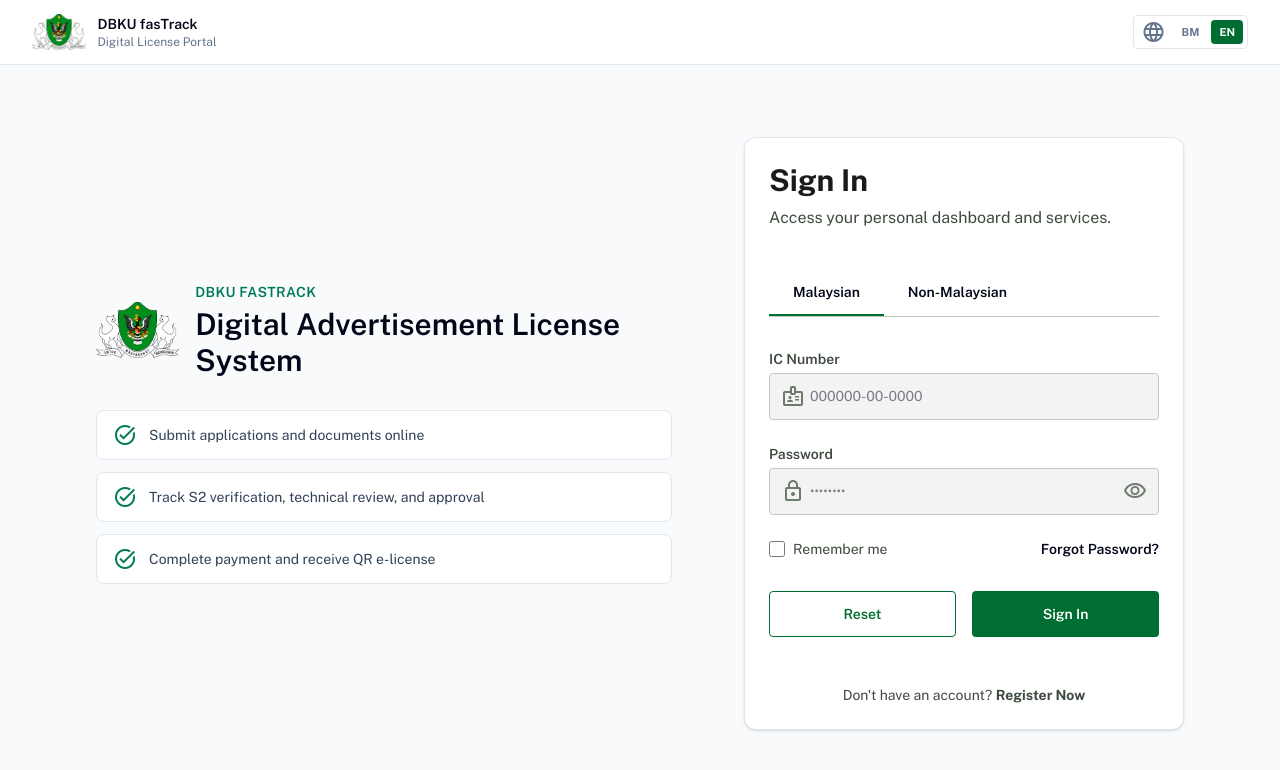
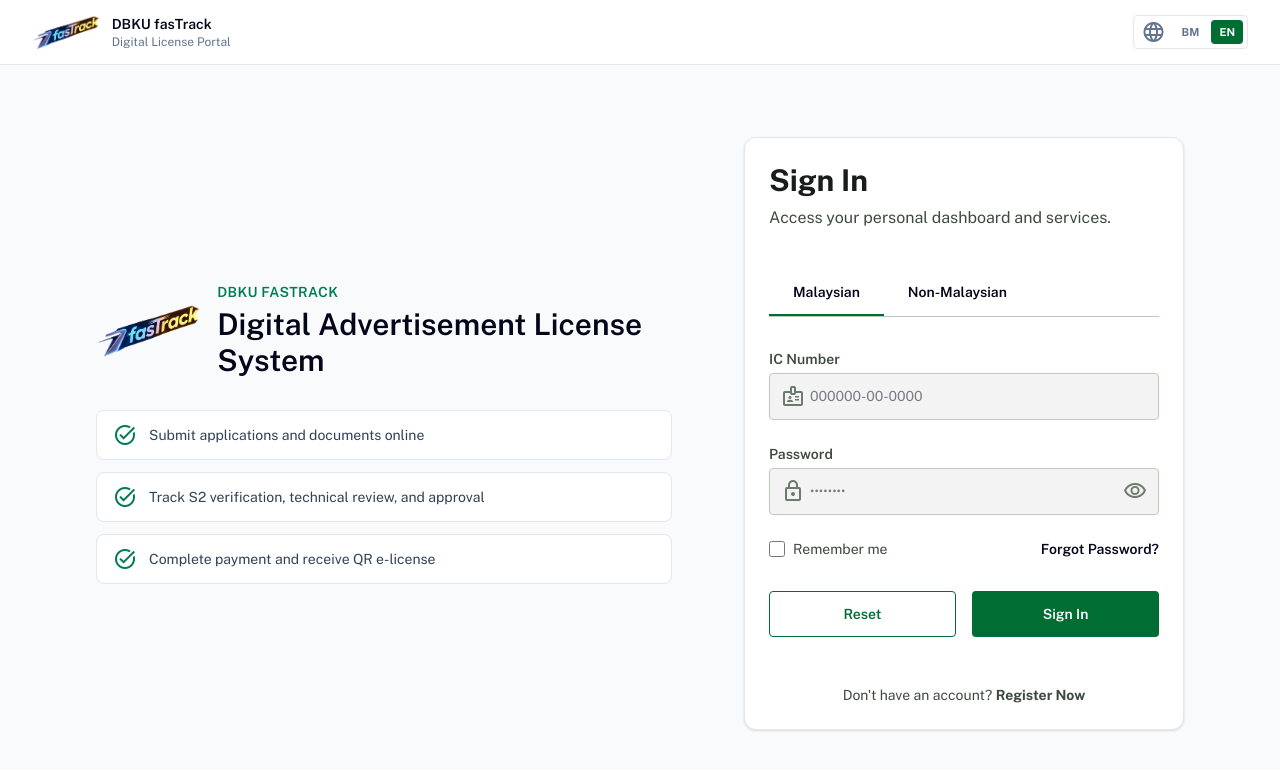
Before and after one commit to Amirul-url/dbku-fastrack, a React (Vite) app in the folder frontend/: page / in a window 1280 px wide. Shown: the top 770 px of the page. Built offline with nearby package versions, Linux system fonts and the light colour scheme; no server answers.

Commit message:
Use fasTrack logo across app

```diff
--- a/frontend/src/layout/AppShell.jsx
+++ b/frontend/src/layout/AppShell.jsx
@@ -2,7 +2,7 @@
 import LanguageSwitcher from "../components/LanguageSwitcher";
 import { useLanguage } from "../context/LanguageContext";
 import { useNotifications } from "../context/NotificationContext";
-import logo from "../assets/logo-dbku.png";
+import logo from "../assets/fasTrack.png";
 
 const adminNav = [
   { labelKey: "nav.dashboard", fallback: "Dashboard", path: "/dashboard/admin", icon: "dashboard" },
@@ -35,7 +35,7 @@
     <div className="min-h-screen bg-slate-50 text-slate-950">
       <aside className="fixed inset-y-0 left-0 z-40 hidden w-64 border-r border-slate-200 bg-white lg:flex lg:flex-col">
         <div className="flex h-16 items-center gap-3 border-b border-slate-200 px-5">
-          <img src={logo} alt="DBKU Logo" className="h-9 w-auto object-contain" />
+          <img src={logo} alt="fasTrack Logo" className="h-9 w-auto object-contain" />
           <div className="min-w-0">
             <p className="text-sm font-semibold text-slate-950">DBKU fasTrack</p>
             <p className="text-xs text-slate-500">{t("app.digitalLicenseSystem")}</p>
--- a/frontend/src/layout/AuthLayout.jsx
+++ b/frontend/src/layout/AuthLayout.jsx
@@ -1,6 +1,6 @@
 import TopBar from "./TopBar";
 import { useLanguage } from "../context/LanguageContext";
-import logo from "../assets/logo-dbku.png";
+import logo from "../assets/fasTrack.png";
 
 function AuthLayout({ children }) {
   const { t } = useLanguage();
@@ -17,7 +17,7 @@
         <section className="hidden lg:block">
           <div className="max-w-xl">
             <div className="mb-8 flex items-center gap-4">
-              <img src={logo} alt="DBKU Logo" className="h-14 w-auto" />
+              <img src={logo} alt="fasTrack Logo" className="h-14 w-auto" />
               <div>
                 <p className="text-sm font-semibold uppercase tracking-wide text-emerald-700">
                   DBKU fasTrack
@@ -42,7 +42,7 @@
 
         <section className="rounded-xl border border-slate-200 bg-white p-6 shadow-sm">
           <div className="mb-6 flex items-center gap-3 lg:hidden">
-            <img src={logo} alt="DBKU Logo" className="h-10 w-auto" />
+            <img src={logo} alt="fasTrack Logo" className="h-10 w-auto" />
             <div>
               <p className="font-semibold text-slate-950">DBKU fasTrack</p>
               <p className="text-xs text-slate-500">{t("app.digitalAdvertisementLicense")}</p>
--- a/frontend/src/layout/TopBar.jsx
+++ b/frontend/src/layout/TopBar.jsx
@@ -1,4 +1,4 @@
-import logo from "../assets/logo-dbku.png";
+import logo from "../assets/fasTrack.png";
 import LanguageSwitcher from "../components/LanguageSwitcher";
 import { useLanguage } from "../context/LanguageContext";
 
@@ -9,7 +9,7 @@
     <header className="sticky top-0 z-50 border-b border-slate-200 bg-white">
       <div className="mx-auto flex h-16 max-w-7xl items-center justify-between px-4 sm:px-6 lg:px-8">
         <div className="flex items-center gap-3">
-          <img src={logo} alt="DBKU Logo" className="h-9 w-auto object-contain" />
+          <img src={logo} alt="fasTrack Logo" className="h-9 w-auto object-contain" />
           <div>
             <p className="text-sm font-semibold text-slate-950">DBKU fasTrack</p>
             <p className="text-xs text-slate-500">{t("app.digitalLicensePortal")}</p>
--- a/frontend/src/pages/applications/admin/steps/AdminStep9Page.jsx
+++ b/frontend/src/pages/applications/admin/steps/AdminStep9Page.jsx
@@ -272,8 +272,8 @@
                   }}
                 >
                   <img
-                    src="/logo-dbku.png"
-                    alt="DBKU Logo"
+                    src="/fasTrack.png"
+                    alt="fasTrack Logo"
                     style={{
                       width: "96px",
                       height: "96px",
```
Also changed, not shown: frontend/public/fasTrack.png (added), frontend/src/assets/fasTrack.png (added).
